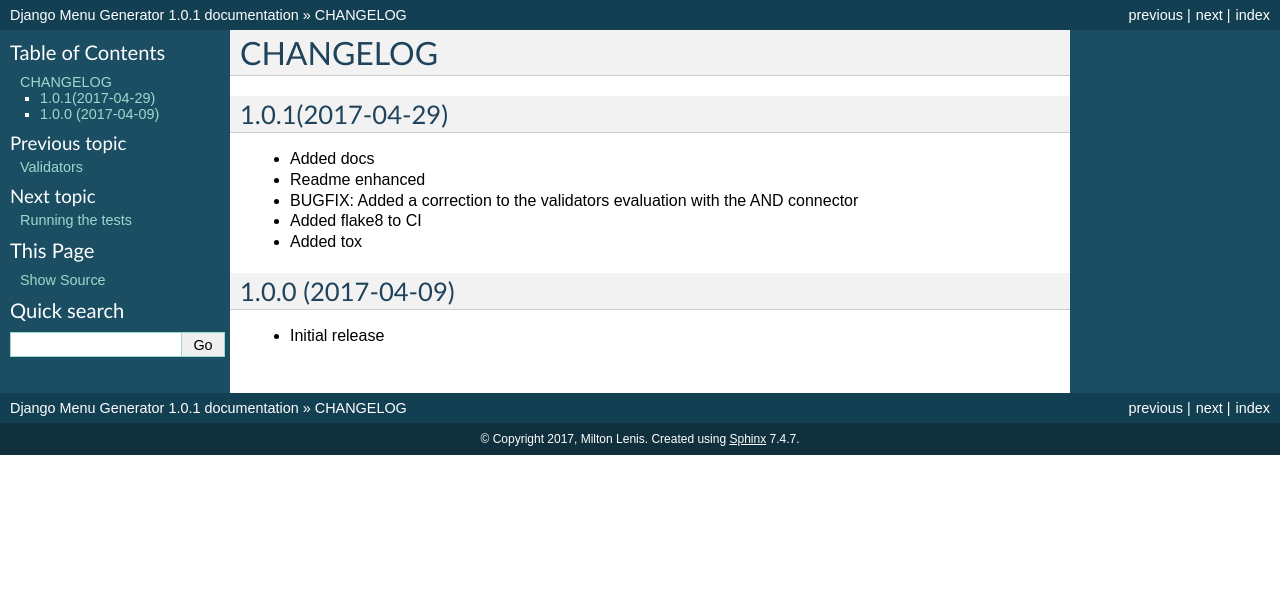
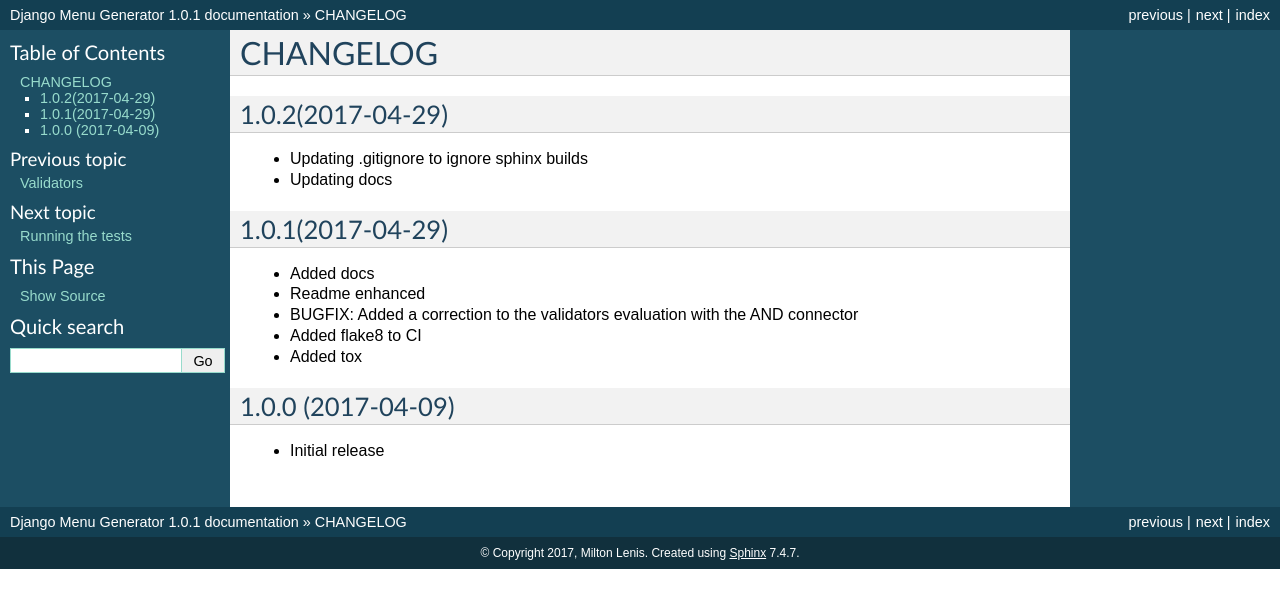
Before and after one commit to LaLogiaDePython/django-menu-generator, a Sphinx documentation site: the page built from docs/changelog.rst, in a window 1280 px wide. Shown: the top 608 px of the page. Built offline with Sphinx 7.4.7, drawn with Linux system fonts in a browser that asks for light colours.

Commit message:
Updating changelog

```diff
--- a/docs/changelog.rst
+++ b/docs/changelog.rst
@@ -1,5 +1,11 @@
 CHANGELOG
 =========
+
+1.0.2(2017-04-29)
+-----------------
+
+- Updating .gitignore to ignore sphinx builds
+- Updating docs
 
 1.0.1(2017-04-29)
 -----------------
```
